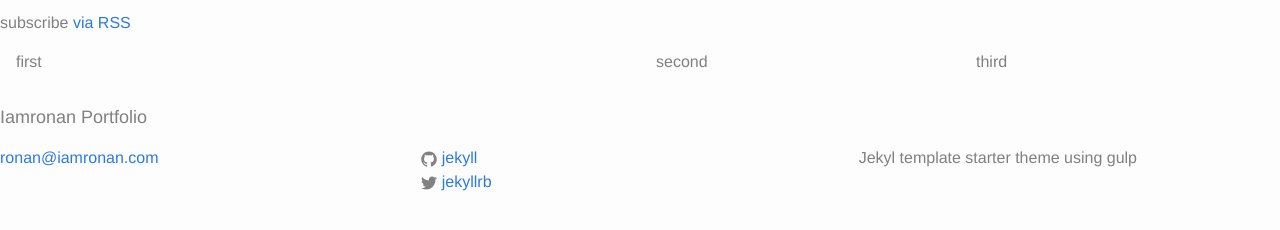
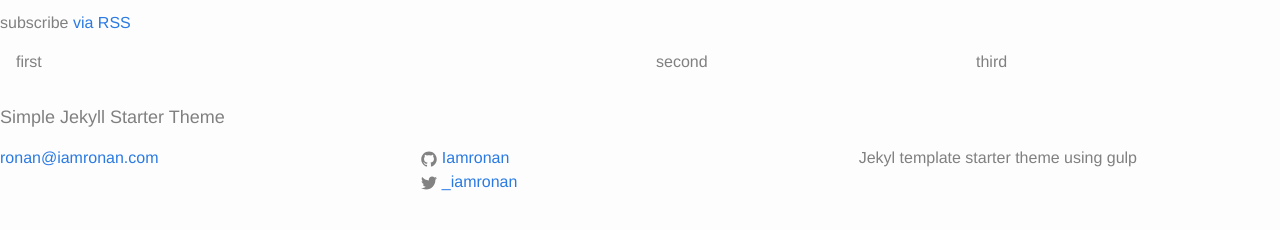
Before and after one commit to Iamronan/Jekyll-Starter-Theme, a Jekyll site: the page built from index.html, in a window 1280 px wide. Shown: the part 420-650 px from the top of the page. Built offline with Jekyll 4.4.1, drawn with Linux system fonts in a browser that asks for light colours.

Commit message:
Update instructions on readme, update config.yml

```diff
--- a/_config.yml
+++ b/_config.yml
@@ -6,15 +6,15 @@
 # 'jekyll serve'. If you change this file, please restart the server process.
 
 # Site settings
-title: Iamronan Portfolio
+title: Simple Jekyll Starter Theme
 email: ronan@iamronan.com
 description:  Jekyl template starter theme using gulp
 
 
 baseurl: "" # the subpath of your site, e.g. /blog
 url: "http://localhost:3000" # the base hostname & protocol for your site
-twitter_username: jekyllrb
-github_username:  jekyll
+twitter_username: _iamronan
+github_username:  Iamronan
 
 # Build settings
 markdown: kramdown
--- a/_sass/_base.scss
+++ b/_sass/_base.scss
@@ -7,7 +7,6 @@ dl, dd, ol, ul, figure {
     margin: 0;
     padding: 0;
 }
-
 
 
 /**
```
Also changed, not shown: README.markdown (+6 -2 lines), _includes/head.html (indentation only), _includes/header.html (indentation only), gulpfile.js (line endings or trailing spaces).
